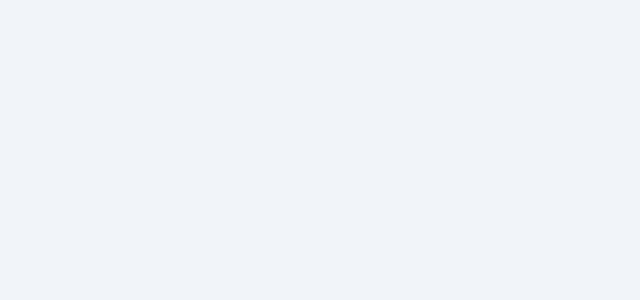
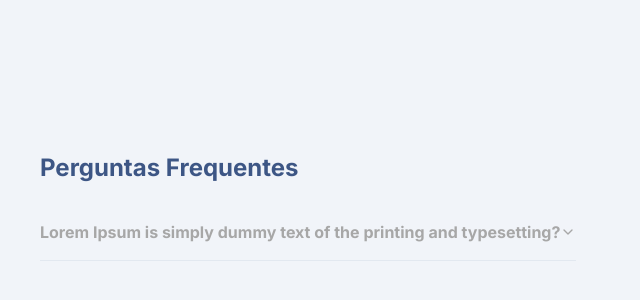
Before and after one commit to EvaldoFerreiraMoreira/site-siad, a Next.js app: page /planos in a window 1280 px wide. Shown: the part 1627-1927 px from the top of the page, without its empty margins (0-640 px from the left). Built offline with nearby package versions, Linux system fonts and the light colour scheme.

Commit message:
fit: create component CommonQuestion

```diff
--- /dev/null
+++ b/src/app/planos/components/CommonQuestion.tsx
@@ -0,0 +1,34 @@
+import {
+    Accordion,
+    AccordionContent,
+    AccordionItem,
+    AccordionTrigger,
+} from "@/components/ui/accordion"
+
+
+const CommonQuestion = () => {
+    return (
+        <div >
+            <div className="flex w-72 font-bold text-2xl">
+                <h1 className="text-[#3D5685]">Perguntas Frequentes</h1>
+            </div>
+            <div className=" mt-5 text-[#A7A7A7]">
+                <Accordion type="single" collapsible>
+                    <AccordionItem value="item-1">
+                        <AccordionTrigger className="font-bold text-md text-left hover:text-[#3D5685]"
+                        >
+                            Lorem Ipsum is simply dummy text of the printing and typesetting?
+                        </AccordionTrigger>
+                        <AccordionContent className="font-medium text-sm  text-[#737373]">
+                            Lorem Ipsum is simply dummy text of the printing and typesetting lorem Ipsum is simply dummy text of the printing and typesetting
+                        </AccordionContent>
+                    </AccordionItem>
+
+                </Accordion>
+
+            </div>
+        </div>
+    );
+}
+
+export default CommonQuestion;
--- a/src/app/planos/page.tsx
+++ b/src/app/planos/page.tsx
@@ -1,5 +1,6 @@
 import BannerPlanos from "./components/BannerPlanos";
 import CarrosselPlanos from "./components/CarrosselPlanos";
+import CommonQuestion from "./components/CommonQuestion";
 
 
 const Planos = () => {
@@ -18,7 +19,7 @@ const Planos = () => {
 
             </div>
             <div className=" flex w-full p-10 bg-[#f1f4f9] h-96 ">
-
+                <CommonQuestion/>
             </div>
             <div className=" flex w-full p-10 bg-[#f1f4f9] h-96 ">
 
```
